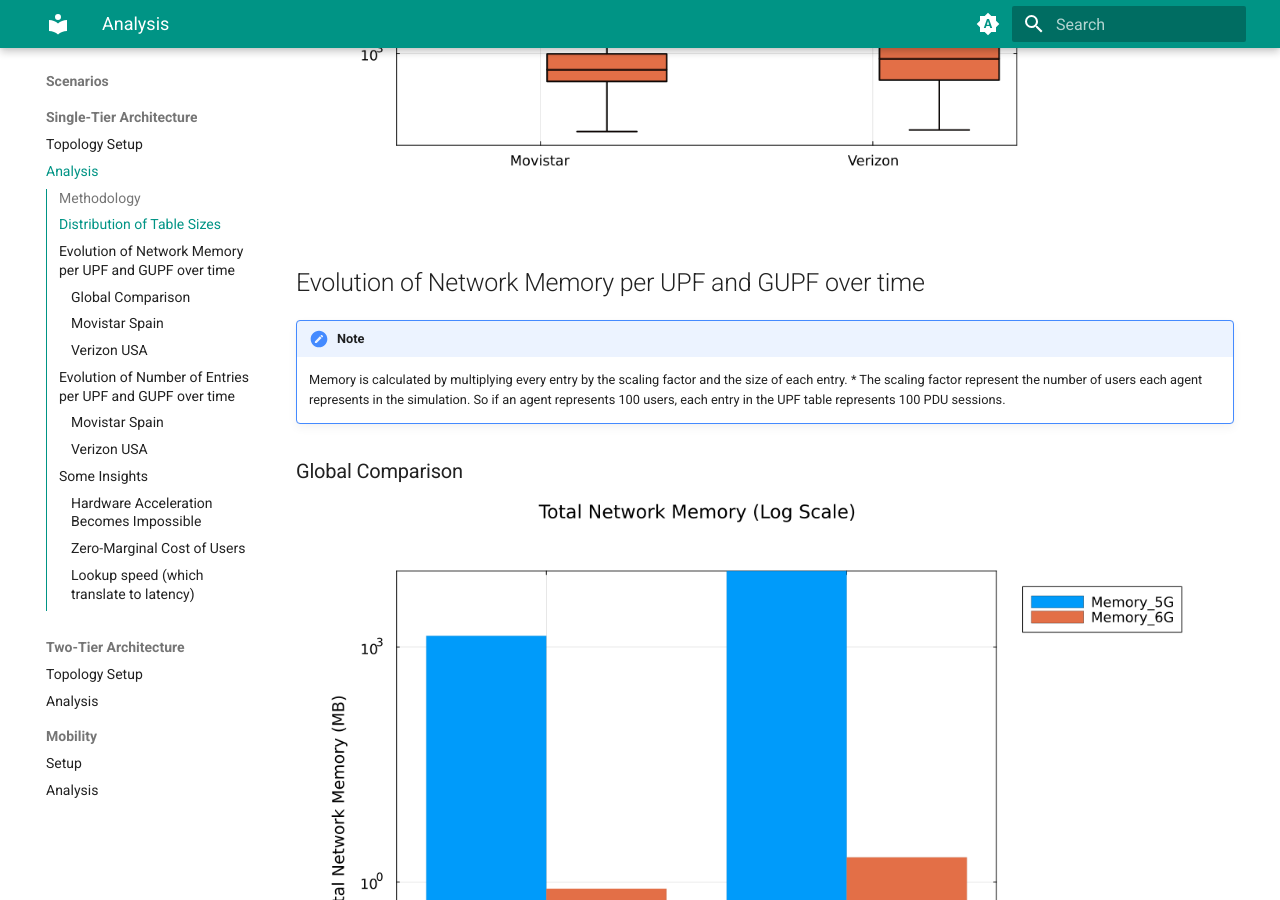
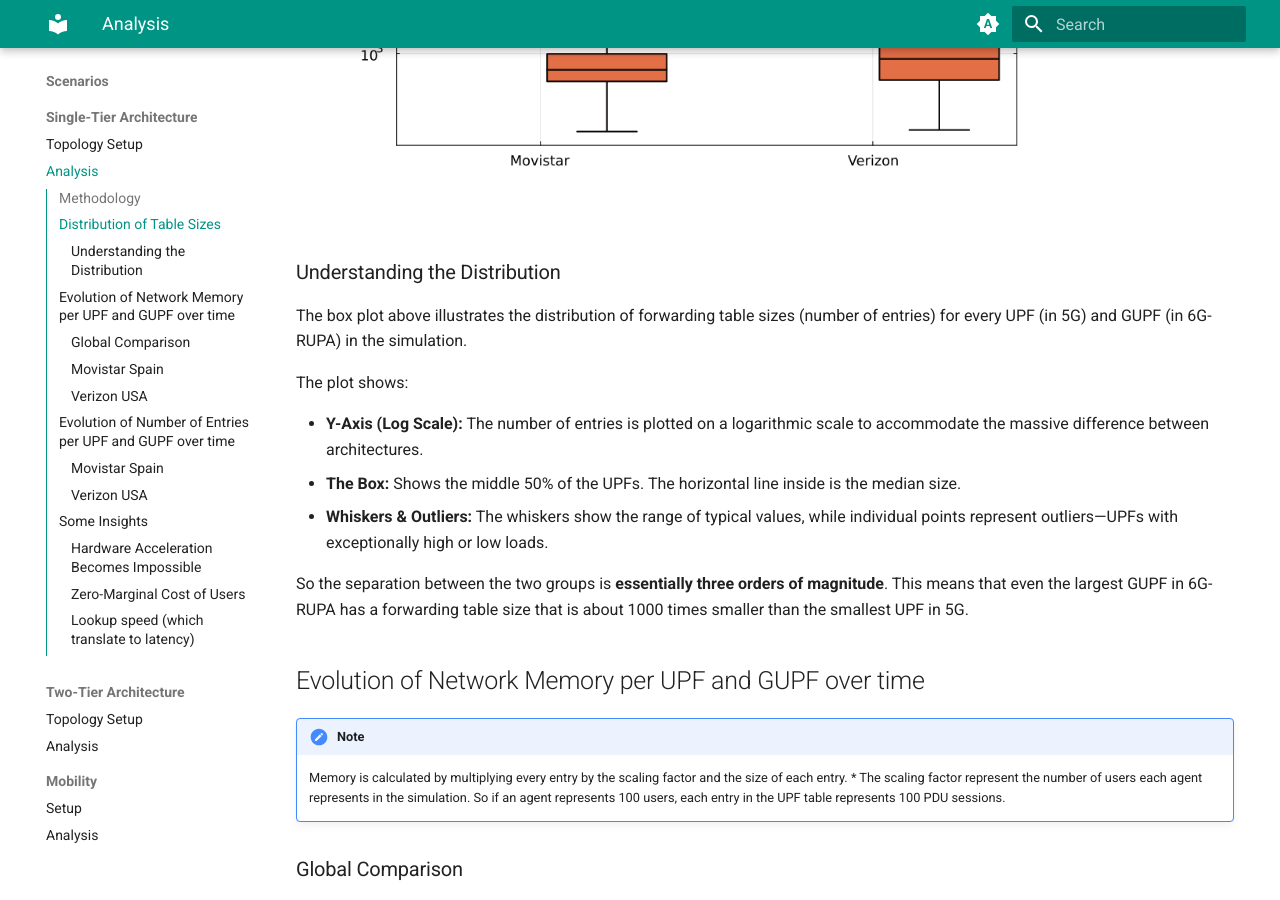
Before and after one commit to Fundacio-i2CAT/PLMN-GraphSim, an MkDocs documentation site: the page built from docs/scenarios/single_tier_architecture/analysis.md, in a window 1280 px wide and 900 px high, scrolled down 1190 px. Built offline with MkDocs 1.6.1 and Material for MkDocs 9.7.7, drawn with Linux system fonts in a browser that asks for light colours.

Commit message:
Some comments in the box plot

```diff
--- a/docs/scenarios/single_tier_architecture/analysis.md
+++ b/docs/scenarios/single_tier_architecture/analysis.md
@@ -19,6 +19,18 @@
 ## Distribution of Table Sizes
 
 ![Box Plot of Table Sizes](./boxplot_table_sizes.png)
+
+### Understanding the Distribution
+
+The box plot above illustrates the distribution of forwarding table sizes (number of entries) for every UPF (in 5G) and GUPF (in 6G-RUPA) in the simulation.
+
+The plot shows:
+
+*   **Y-Axis (Log Scale):** The number of entries is plotted on a logarithmic scale to accommodate the massive difference between architectures.
+*   **The Box:** Shows the middle 50% of the UPFs. The horizontal line inside is the median size.
+*   **Whiskers & Outliers:** The whiskers show the range of typical values, while individual points represent outliers—UPFs with exceptionally high or low loads.
+
+So the separation between the two groups is **essentially three orders of magnitude**. This means that even the largest GUPF in 6G-RUPA has a forwarding table size that is about 1000 times smaller than the smallest UPF in 5G.
 
 ## Evolution of Network Memory per UPF and GUPF over time
 
```
